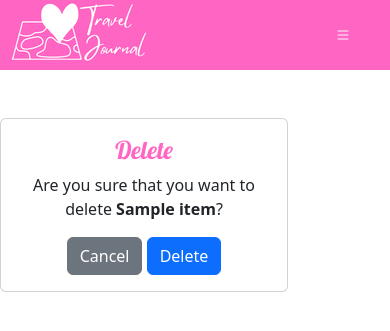
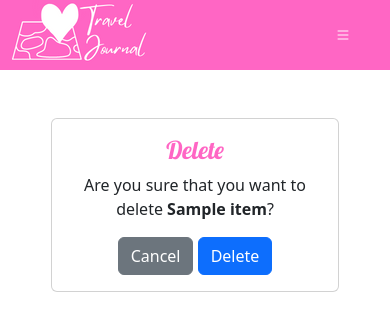
Before and after one commit to jsemeniuk/travels-app, a Django app: page /item/delete/1 in a window 390 px wide. Shown: the top 331 px of the page. Run offline with Django 4.2, Linux system fonts and the light colour scheme; a user stored in the database is signed in; tables that the repository leaves empty hold one stand-in row (values such as "Sample post"); parts of the project's set-up code (start-up, migrations or seed data) failed here and were passed over; some libraries are stand-ins or nearby versions.

Commit message:
Delete confirmation - fix issue with responsive design

```diff
--- a/travels_app/templates/confirm_delete.html
+++ b/travels_app/templates/confirm_delete.html
@@ -3,7 +3,7 @@
 
 {% block content %}
 <div class="container-fluid py-5 ">
-    <div class="row justify-content-md-center">
+    <div class="row justify-content-center">
         <div class="card" style="width: 18rem;">
             <div class="card-body text-center">
                 <div class="card-title">
```
